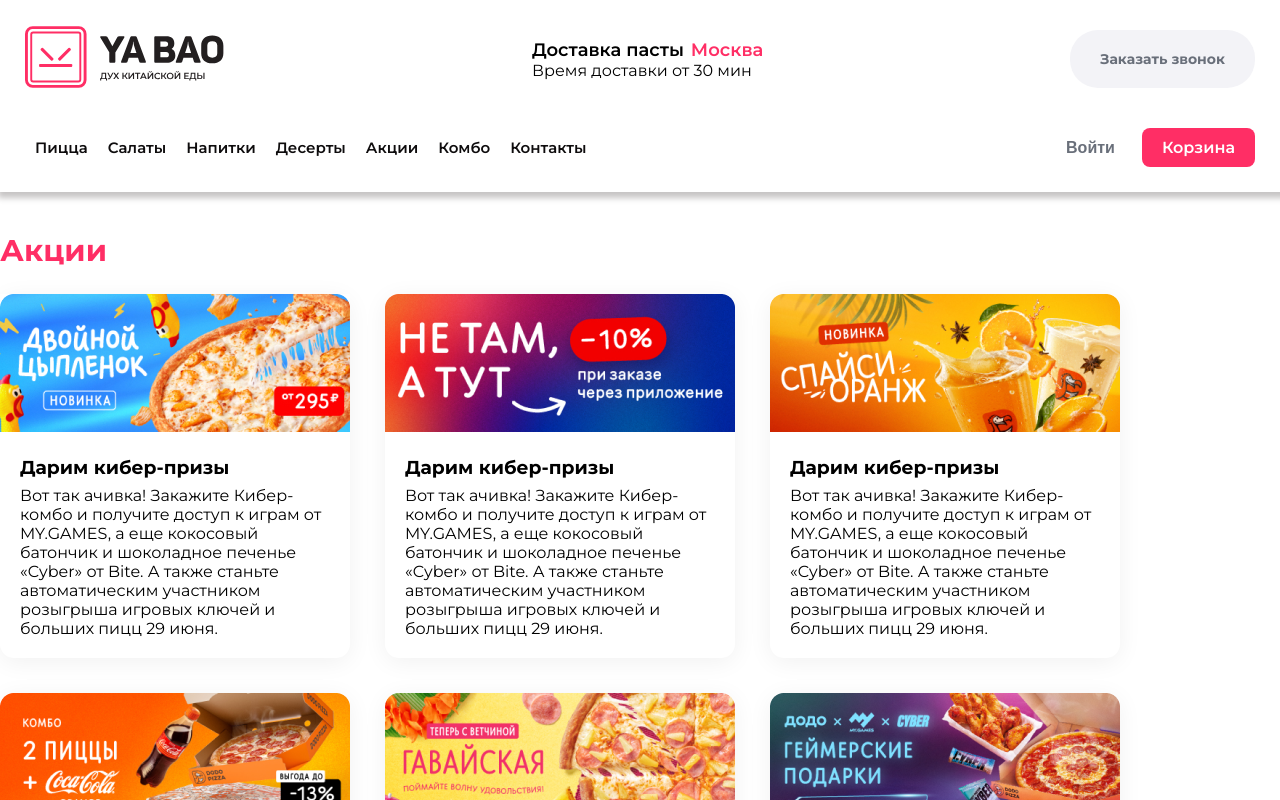
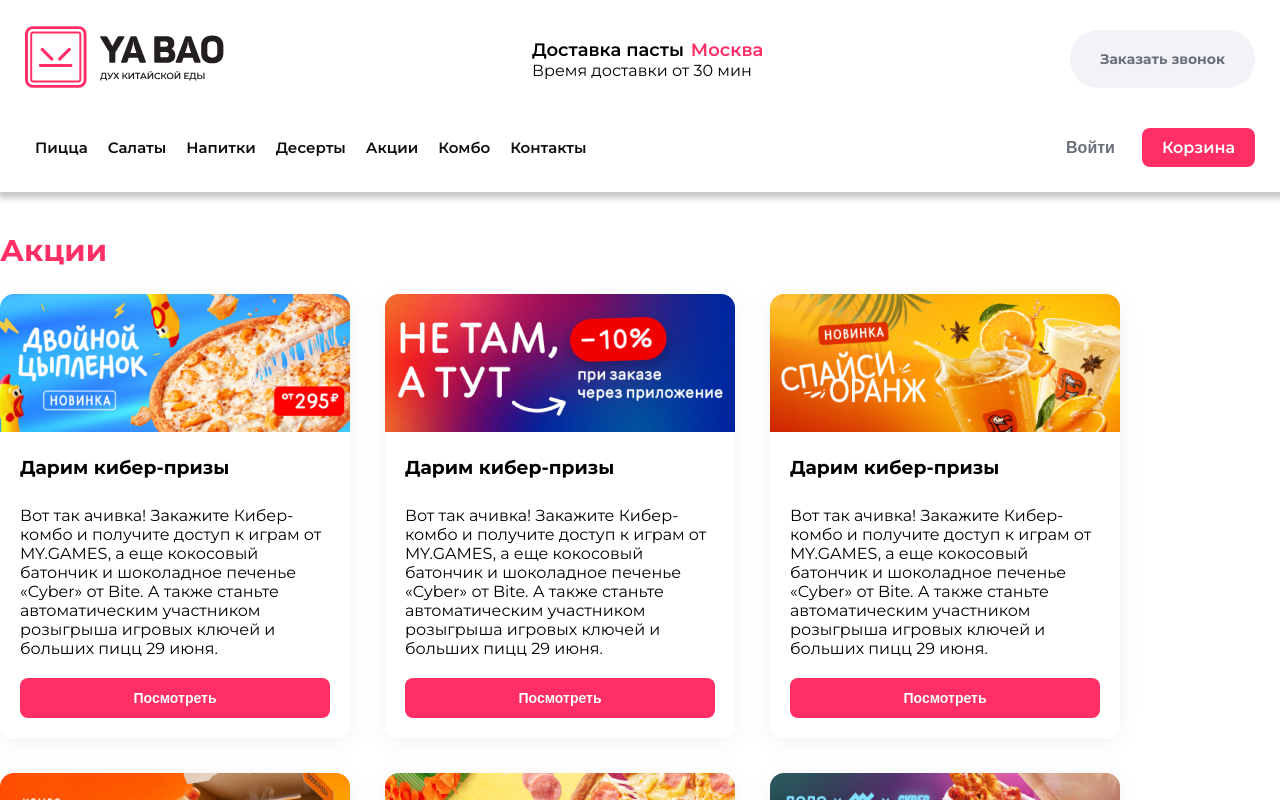
Before and after one commit to k1xd-fr/Project-2-Exam, a Next.js app in the folder client/: page /action in a window 1280 px wide. Shown: the top 800 px of the page. Built offline with nearby package versions, Linux system fonts and the light colour scheme.

Commit message:
add newFetch in Action

```diff
--- /dev/null
+++ b/client/src/components/Action/CardAction/Card.jsx
@@ -0,0 +1,12 @@
+import Image from "next/image";
+import styles from "./style.module.sass";
+import cn from "clsx"
+
+export const Card = ({ img, title, description }) => {
+  return (
+    <div className={cn(styles.cards , styles.center)}>
+      <Image alt={title} width={350} height={138} src={img} />
+      <p className={styles.text}>{description}</p>
+    </div>
+  );
+};
--- a/client/src/components/Action/CardAction/index.jsx
+++ b/client/src/components/Action/CardAction/index.jsx
@@ -1,7 +1,9 @@
+import Button from "@/components/UI/Button/Button";
 import Image from "next/image";
 import styles from "./style.module.sass";
 
-export const CardAction = ({ img, title, children }) => {
+export const CardAction = ({ img, title, children, open }) => {
+
   return (
     <div className={styles.cards}>
       <div className={styles.card}>
@@ -9,6 +11,9 @@
         <div className={styles.description}>
           <h3 className={styles.cardTitle}>{title}</h3>
           <p className={styles.text}>{children}</p>
+          <Button click={open} style={styles.btn}>
+            Посмотреть
+          </Button>
         </div>
       </div>
     </div>
--- a/client/src/components/Action/CardAction/style.module.sass
+++ b/client/src/components/Action/CardAction/style.module.sass
@@ -4,10 +4,30 @@
   box-shadow: 0px 4px 24px rgba(0, 0, 0, 0.06)
   border-radius: 14px
   width: 350px
-  // height: 390px
+
 
 .cardTitle
   margin-bottom: 7px
 
 .description
   padding: 20px
+  display: flex
+  flex-direction: column
+  gap: 20px
+.btn
+  padding: 12px 30px
+  color: #ffffff
+  background: #FF2E65
+  border: none
+  border-radius: 8px
+  font-weight: 700
+  font-size: 14px
+  transition: .8s all
+  &:hover
+    background: #e3e3e3
+    color: black
+.center
+  justify-content: center
+  align-content: center
+  align-items: center
+  text-align: center
--- a/client/src/components/Action/index.jsx
+++ b/client/src/components/Action/index.jsx
@@ -1,24 +1,38 @@
+import { useRouter } from "next/router";
+import { useState } from "react";
 import Footer from "../Layout/Footer";
 import Header from "../Layout/Header";
+import Modal from "../UI/Modal/Modal";
 import { CardAction } from "./CardAction";
+import { Card } from "./CardAction/card";
 import { card } from "./CardAction/CardBase";
 import styles from "./style.module.sass";
 
 const Action = () => {
+  const router = useRouter();
+  const [currentCard, setCurrentCard] = useState(null)
+
+  const onCardActive = (item) => {
+    setCurrentCard(item)
+  }
+
   return (
     <>
       <Header />
       <div className={styles.container}>
         <h2 className={styles.title}>Акции</h2>
         <div className={styles.cards}>
-          {card.map((item) => {
+          {card.map((item, index) => {
             return (
-              <CardAction {...item} key={item.id}>
+              <CardAction open={()=> onCardActive(item)} {...item} key={item.id}>
                 {item.description}
               </CardAction>
             );
           })}
         </div>
+        {
+          currentCard && <Modal close={() => setCurrentCard(null)}><Card {...currentCard}/></Modal>
+        }
         <Footer />
       </div>
     </>
--- a/client/src/components/UI/Button/Button.jsx
+++ b/client/src/components/UI/Button/Button.jsx
@@ -1,4 +1,5 @@
-const Button = ({ style, children }) => {
-  return <button className={style}>{children}</button>;
+
+const Button = ({ style, children , click }) => {
+  return <button onClick={click} className={style}>{children}</button>;
 };
 export default Button;
--- a/client/src/components/UI/Modal/Modal.jsx
+++ b/client/src/components/UI/Modal/Modal.jsx
@@ -3,9 +3,9 @@
 
 
 
-const Modal = ({ children}) => {
+const Modal = ({ children , close}) => {
   return (
-    <div className={styles.block}>
+    <div onClick={close} className={styles.block}>
       <div className={styles.modal}>
         {children}
       </div>
```
Also changed, not shown: client/src/pages/Orders/index.jsx (added, +11 -0 lines), client/src/api/requsetPizza.js (line endings or trailing spaces), client/src/components/UI/Button/style.module.sass (added).
